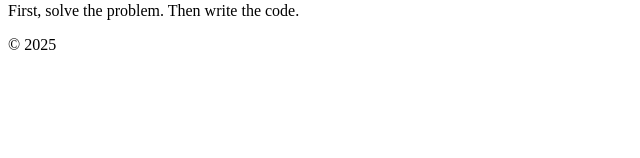
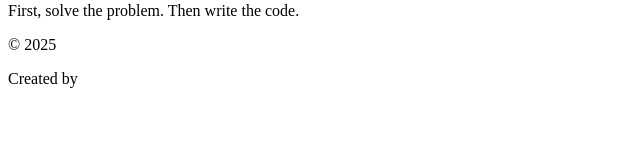
Before and after one commit to HenrikTS99/vue-test-app, a Vue app: page / in a window 1280 px wide. Shown: the part 142-300 px from the top of the page, without its empty margins (0-640 px from the left). Built offline with nearby package versions, Linux system fonts and the light colour scheme.

Commit message:
Attribute binding

```diff
--- a/src/components/Footer.vue
+++ b/src/components/Footer.vue
@@ -1,13 +1,19 @@
 <script setup lang="ts">
 import { ref } from 'vue';
 const copyright_year = ref('2025');
+const href = ref("https://scrimba.com")
 </script>
 
 <template>
     <footer>
         <p>&copy; {{ copyright_year }}</p>
+        <p>Created by <a v-bind:href="href"><span>Professor Jeffè</span></a></p>
     </footer>
 
 </template>
 
-<style scoped></style>
+<style scoped>
+a {
+    color: white;
+}
+</style>
```
